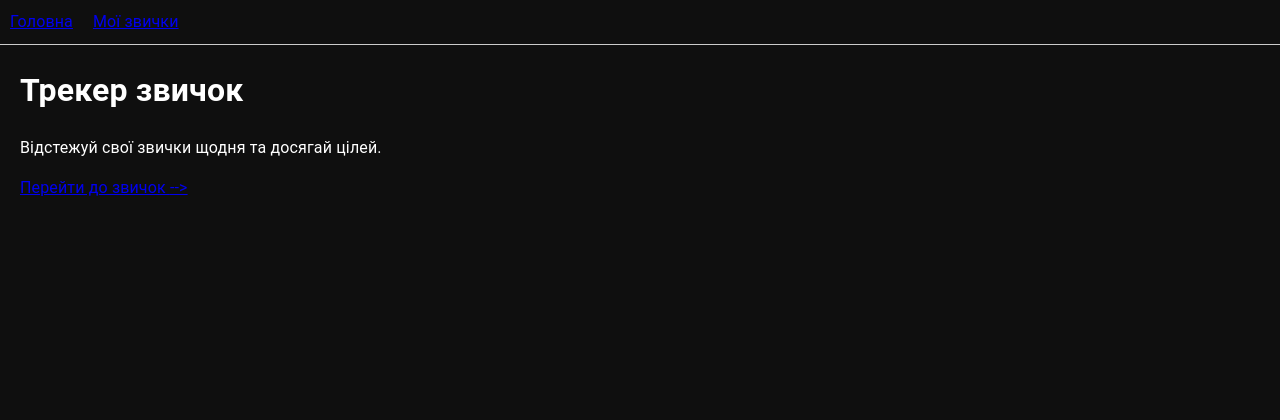
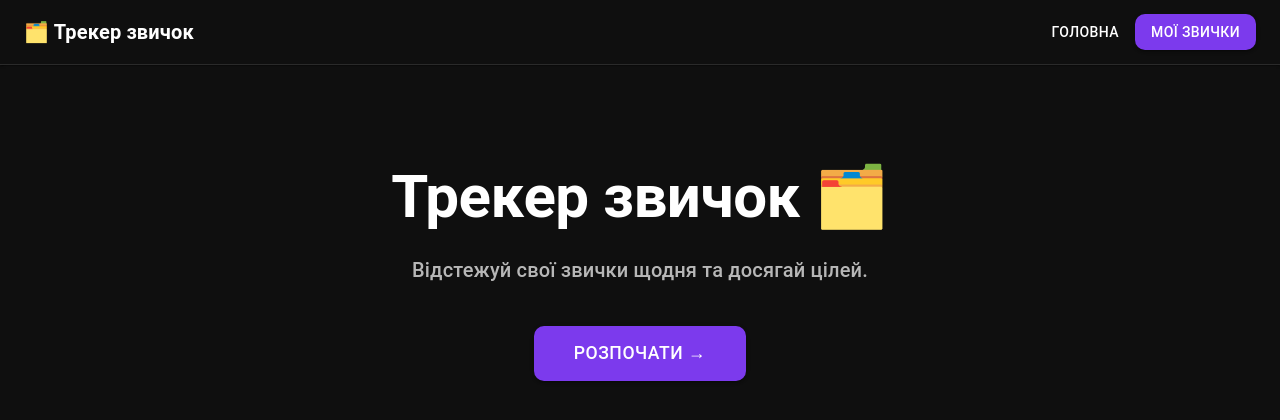
Before and after one commit to lodaris/habit-tracker, a React (Vite) app in the folder frontend/: page / in a window 1280 px wide. Shown: the top 420 px of the page. Built offline with nearby package versions, Linux system fonts and the light colour scheme.

Commit message:
feat: redesign NavBar and HomePage with MUI

```diff
--- a/frontend/src/App.tsx
+++ b/frontend/src/App.tsx
@@ -1,22 +1,41 @@
-import { BrowserRouter, Routes, Route, Link } from 'react-router-dom';
+import { BrowserRouter, Routes, Route, useNavigate } from 'react-router-dom';
+import { AppBar, Toolbar, Typography, Button, Container, Box } from '@mui/material';
 import HomePage from './pages/HomePage';
 import HabitsPage from './pages/HabitsPage';
 import HabitDetailPage from './pages/HabitDetailPage';
 
+function NavBar() {
+  const navigate = useNavigate();
+  return (
+    <AppBar position="static" color="transparent" elevation={1}
+      sx={{ borderBottom: '1px solid #2a2a2a' }}>
+      <Toolbar>
+      <Typography variant="h6" component="div"
+        sx={{ flexGrow: 1, cursor: 'pointer', fontWeight: 700 }}
+        onClick={() => navigate('/')}>
+          🗂️ Трекер звичок
+        </Typography>
+        <Button color="inherit" onClick={() => navigate('/')}>Головна</Button>
+        <Button variant="contained" color="primary" onClick={() => navigate('/habits')}
+          sx={{ ml: 1 }}>
+          Мої звички
+        </Button>
+      </Toolbar>
+    </AppBar>
+  );
+}
+
 export default function App() {
   return (
     <BrowserRouter>
-      <nav style={{ padding: '10px', borderBottom: '1px solid #ccc', marginBottom: '20px' }}>
-        <Link to="/" style={{ marginRight: '20px' }}>Головна</Link>
-        <Link to="/habits">Мої звички</Link>
-      </nav>
-      <div style={{ padding: '0 20px' }}>
+      <NavBar />
+      <Container maxWidth="md" sx={{ mt: 4 }}>
         <Routes>
           <Route path="/" element={<HomePage />} />
           <Route path="/habits" element={<HabitsPage />} />
           <Route path="/habits/:id" element={<HabitDetailPage />} />
         </Routes>
-      </div>
+      </Container>
     </BrowserRouter>
   );
 }
--- a/frontend/src/pages/HomePage.tsx
+++ b/frontend/src/pages/HomePage.tsx
@@ -1,9 +1,20 @@
+import { Box, Typography, Button } from '@mui/material';
+import { useNavigate } from 'react-router-dom';
+
 export default function HomePage() {
+  const navigate = useNavigate();
   return (
-    <div>
-      <h1>Трекер звичок</h1>
-      <p>Відстежуй свої звички щодня та досягай цілей.</p>
-      <a href="/habits">Перейти до звичок {"-->"}</a>
-    </div>
+    <Box sx={{ textAlign: 'center', mt: 12 }}>
+      <Typography variant="h2" sx={{ fontWeight: 700 }} gutterBottom>
+        Трекер звичок 🗂️
+      </Typography>
+      <Typography variant="h6" sx={{ color: 'text.secondary', mb: 5 }}>
+        Відстежуй свої звички щодня та досягай цілей.
+      </Typography>
+      <Button variant="contained" size="large" onClick={() => navigate('/habits')}
+        sx={{ px: 5, py: 1.5, fontSize: '1.1rem' }}>
+        Розпочати →
+      </Button>
+    </Box>
   );
 }
```
